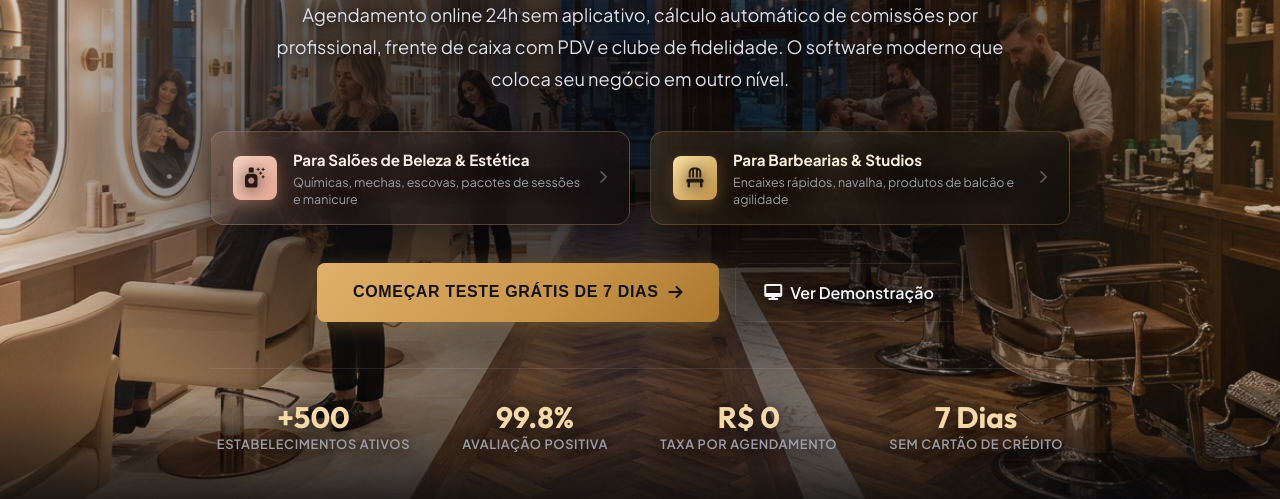
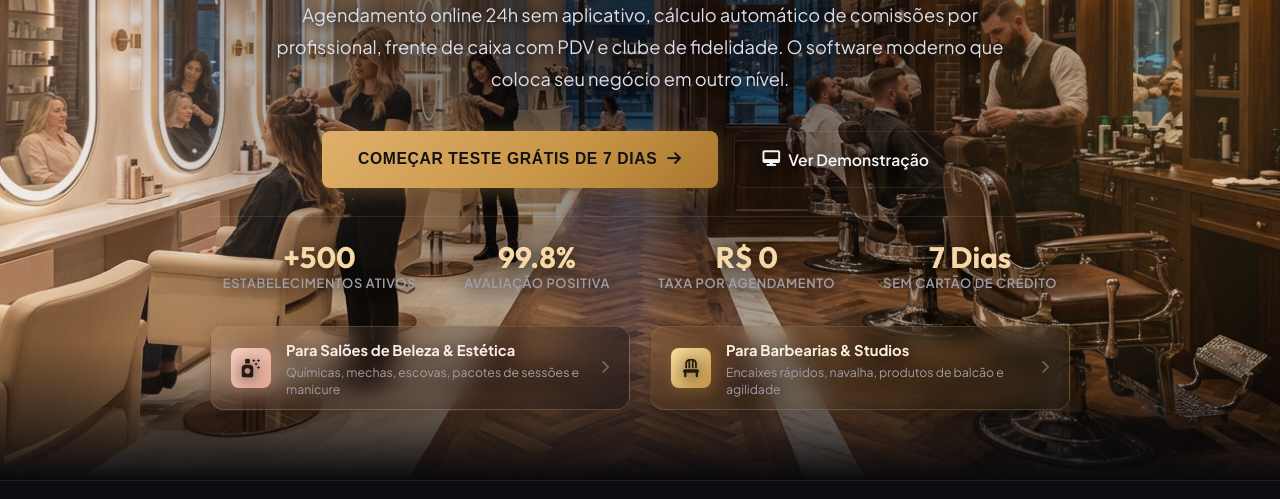
Before and after one commit to leooaguiarr/lx_salao_saas, a website: page public/landing.html in a window 1280 px wide. Shown: the part 456-955 px from the top of the page. Drawn offline with nearby package versions, Linux system fonts and the light colour scheme.

Commit message:
feat(landing): reposicionar cards de nicho na base do hero para abrir visibilidade da imagem central

```diff
--- a/public/landing.html
+++ b/public/landing.html
@@ -11,7 +11,7 @@
     <!-- Font Awesome 6 -->
     <link rel="stylesheet" href="https://cdnjs.cloudflare.com/ajax/libs/font-awesome/6.4.0/css/all.min.css">
     <!-- Estilo de Luxo Qutter -->
-    <link rel="stylesheet" href="qutter-landing.css?v=3">
+    <link rel="stylesheet" href="qutter-landing.css?v=4">
 </head>
 <body>
 
@@ -100,31 +100,6 @@
                     Agendamento online 24h sem aplicativo, cálculo automático de comissões por profissional, frente de caixa com PDV e clube de fidelidade. O software moderno que coloca seu negócio em outro nível.
                 </p>
 
-                <!-- DUAL VALUE PILLS: DUAS ESPECIALIDADES LADO A LADO -->
-                <div class="hero-dual-pills">
-                    <div class="dual-pill-card pill-feminine" onclick="selecionarNicho('salao'); document.getElementById('nichos').scrollIntoView({behavior:'smooth'});">
-                        <div class="pill-icon-wrap">
-                            <i class="fa-solid fa-spray-can-sparkles"></i>
-                        </div>
-                        <div class="pill-text-wrap">
-                            <strong>Para Salões de Beleza & Estética</strong>
-                            <span>Químicas, mechas, escovas, pacotes de sessões e manicure</span>
-                        </div>
-                        <i class="fa-solid fa-chevron-right pill-arrow"></i>
-                    </div>
-
-                    <div class="dual-pill-card pill-masculine" onclick="selecionarNicho('barbearia'); document.getElementById('nichos').scrollIntoView({behavior:'smooth'});">
-                        <div class="pill-icon-wrap">
-                            <i class="fa-solid fa-chair"></i>
-                        </div>
-                        <div class="pill-text-wrap">
-                            <strong>Para Barbearias & Studios</strong>
-                            <span>Encaixes rápidos, navalha, produtos de balcão e agilidade</span>
-                        </div>
-                        <i class="fa-solid fa-chevron-right pill-arrow"></i>
-                    </div>
-                </div>
-
                 <!-- BOTÕES DE AÇÃO CENTRAIS -->
                 <div class="hero-buttons hero-buttons-centered">
                     <button onclick="abrirModalTrial('equipe_4')" class="btn-qutter-gold btn-hero-cta">
@@ -152,6 +127,31 @@
                     <div class="hero-stat">
                         <span class="hero-stat-number">7 Dias</span>
                         <span class="hero-stat-label">Sem Cartão de Crédito</span>
+                    </div>
+                </div>
+
+                <!-- DUAL VALUE PILLS: DUAS ESPECIALIDADES LADO A LADO (BASE DO HERO) -->
+                <div class="hero-dual-pills">
+                    <div class="dual-pill-card pill-feminine" onclick="selecionarNicho('salao'); document.getElementById('nichos').scrollIntoView({behavior:'smooth'});">
+                        <div class="pill-icon-wrap">
+                            <i class="fa-solid fa-spray-can-sparkles"></i>
+                        </div>
+                        <div class="pill-text-wrap">
+                            <strong>Para Salões de Beleza & Estética</strong>
+                            <span>Químicas, mechas, escovas, pacotes de sessões e manicure</span>
+                        </div>
+                        <i class="fa-solid fa-chevron-right pill-arrow"></i>
+                    </div>
+
+                    <div class="dual-pill-card pill-masculine" onclick="selecionarNicho('barbearia'); document.getElementById('nichos').scrollIntoView({behavior:'smooth'});">
+                        <div class="pill-icon-wrap">
+                            <i class="fa-solid fa-chair"></i>
+                        </div>
+                        <div class="pill-text-wrap">
+                            <strong>Para Barbearias & Studios</strong>
+                            <span>Encaixes rápidos, navalha, produtos de balcão e agilidade</span>
+                        </div>
+                        <i class="fa-solid fa-chevron-right pill-arrow"></i>
                     </div>
                 </div>
             </div>
--- a/public/qutter-landing.css
+++ b/public/qutter-landing.css
@@ -326,12 +326,12 @@ h1, h2, h3, h4, .font-heading {
     background: radial-gradient(circle at 82% 48%, rgba(205, 155, 75, 0.25) 0%, transparent 65%);
 }
 
-/* VIGNETTE INVERTIDA: Escurece apenas o centro atrás do texto e mantém as laterais 100% nítidas e visíveis */
+/* VIGNETTE INVERTIDA: Escurece suavemente atrás do título e mantém a imagem central e as laterais nítidas e visíveis */
 .hero-vignette {
     position: absolute;
     inset: 0;
-    background: radial-gradient(ellipse at 50% 50%, rgba(9, 9, 12, 0.85) 0%, rgba(9, 9, 12, 0.68) 38%, rgba(9, 9, 12, 0.18) 70%, transparent 100%),
-                linear-gradient(to bottom, rgba(9, 9, 12, 0.75) 0%, transparent 18%, transparent 82%, #09090c 100%);
+    background: radial-gradient(ellipse at 50% 24%, rgba(9, 9, 12, 0.82) 0%, rgba(9, 9, 12, 0.48) 36%, rgba(9, 9, 12, 0.08) 65%, transparent 100%),
+                linear-gradient(to bottom, rgba(9, 9, 12, 0.70) 0%, transparent 18%, transparent 82%, #09090c 100%);
     z-index: 3;
     pointer-events: none;
 }
@@ -434,63 +434,95 @@ h1, h2, h3, h4, .font-heading {
     text-shadow: 0 2px 12px rgba(0, 0, 0, 0.9);
 }
 
-/* DUAL VALUE PILLS (DOIS MUNDOS LADO A LADO) */
+/* BOTÕES DE AÇÃO CENTRAIS */
+.hero-buttons-centered {
+    display: flex;
+    justify-content: center;
+    gap: 16px;
+    margin-bottom: 28px;
+    flex-wrap: wrap;
+}
+
+.btn-hero-cta {
+    padding: 15px 36px !important;
+    font-size: 0.98rem !important;
+}
+
+.btn-hero-demo {
+    padding: 15px 28px !important;
+    font-size: 0.98rem !important;
+}
+
+/* PROVAS SOCIAIS E ESTATÍSTICAS */
+.hero-stats-centered {
+    display: flex;
+    justify-content: center;
+    gap: 48px;
+    padding-top: 24px;
+    border-top: 1px solid rgba(255, 255, 255, 0.09);
+    flex-wrap: wrap;
+    width: 100%;
+    max-width: 860px;
+    margin-bottom: 32px;
+}
+
+/* DUAL VALUE PILLS (NA BASE DO HERO - ACESSO RÁPIDO AOS NICHOS) */
 .hero-dual-pills {
     display: grid;
     grid-template-columns: 1fr 1fr;
     gap: 20px;
     width: 100%;
     max-width: 860px;
-    margin: 0 auto 38px;
+    margin: 0 auto;
 }
 
 .dual-pill-card {
     display: flex;
     align-items: center;
-    gap: 16px;
-    padding: 16px 22px;
+    gap: 15px;
+    padding: 12px 20px;
     border-radius: var(--radius-md);
-    backdrop-filter: blur(16px);
-    -webkit-backdrop-filter: blur(16px);
+    backdrop-filter: blur(12px);
+    -webkit-backdrop-filter: blur(12px);
     transition: all 0.3s cubic-bezier(0.16, 1, 0.3, 1);
     cursor: pointer;
     text-align: left;
 }
 
 .dual-pill-card.pill-feminine {
-    background: linear-gradient(135deg, rgba(232, 168, 146, 0.12) 0%, rgba(18, 14, 16, 0.85) 100%);
-    border: 1px solid rgba(232, 168, 146, 0.28);
-    box-shadow: 0 4px 20px rgba(0, 0, 0, 0.3);
+    background: linear-gradient(135deg, rgba(232, 168, 146, 0.10) 0%, rgba(18, 14, 16, 0.55) 100%);
+    border: 1px solid rgba(232, 168, 146, 0.24);
+    box-shadow: 0 4px 20px rgba(0, 0, 0, 0.25);
 }
 
 .dual-pill-card.pill-feminine:hover {
     transform: translateY(-3px);
     border-color: #e8a892;
     box-shadow: 0 10px 30px rgba(232, 168, 146, 0.28);
-    background: linear-gradient(135deg, rgba(232, 168, 146, 0.18) 0%, rgba(24, 18, 20, 0.9) 100%);
+    background: linear-gradient(135deg, rgba(232, 168, 146, 0.18) 0%, rgba(24, 18, 20, 0.80) 100%);
 }
 
 .dual-pill-card.pill-masculine {
-    background: linear-gradient(135deg, rgba(200, 149, 71, 0.12) 0%, rgba(18, 16, 12, 0.85) 100%);
-    border: 1px solid rgba(200, 149, 71, 0.28);
-    box-shadow: 0 4px 20px rgba(0, 0, 0, 0.3);
+    background: linear-gradient(135deg, rgba(200, 149, 71, 0.10) 0%, rgba(18, 16, 12, 0.55) 100%);
+    border: 1px solid rgba(200, 149, 71, 0.24);
+    box-shadow: 0 4px 20px rgba(0, 0, 0, 0.25);
 }
 
 .dual-pill-card.pill-masculine:hover {
     transform: translateY(-3px);
     border-color: #c89547;
     box-shadow: 0 10px 30px rgba(200, 149, 71, 0.28);
-    background: linear-gradient(135deg, rgba(200, 149, 71, 0.18) 0%, rgba(26, 20, 14, 0.9) 100%);
+    background: linear-gradient(135deg, rgba(200, 149, 71, 0.18) 0%, rgba(26, 20, 14, 0.80) 100%);
 }
 
 .pill-icon-wrap {
-    width: 44px;
-    height: 44px;
+    width: 40px;
+    height: 40px;
     border-radius: var(--radius-sm);
     display: flex;
     align-items: center;
     justify-content: center;
-    font-size: 1.25rem;
+    font-size: 1.15rem;
     flex-shrink: 0;
 }
 
@@ -513,7 +545,7 @@ h1, h2, h3, h4, .font-heading {
 }
 
 .pill-text-wrap strong {
-    font-size: 0.95rem;
+    font-size: 0.92rem;
     font-weight: 700;
     margin-bottom: 2px;
 }
@@ -522,7 +554,7 @@ h1, h2, h3, h4, .font-heading {
 .pill-masculine .pill-text-wrap strong { color: #fbf0dc; }
 
 .pill-text-wrap span {
-    font-size: 0.78rem;
+    font-size: 0.77rem;
     color: var(--text-muted);
     line-height: 1.35;
 }
@@ -536,37 +568,6 @@ h1, h2, h3, h4, .font-heading {
 .dual-pill-card:hover .pill-arrow {
     transform: translateX(4px);
     color: #ffffff;
-}
-
-/* BOTÕES DE AÇÃO CENTRAIS */
-.hero-buttons-centered {
-    display: flex;
-    justify-content: center;
-    gap: 16px;
-    margin-bottom: 46px;
-    flex-wrap: wrap;
-}
-
-.btn-hero-cta {
-    padding: 16px 36px !important;
-    font-size: 1rem !important;
-}
-
-.btn-hero-demo {
-    padding: 16px 28px !important;
-    font-size: 1rem !important;
-}
-
-/* PROVAS SOCIAIS E ESTATÍSTICAS */
-.hero-stats-centered {
-    display: flex;
-    justify-content: center;
-    gap: 52px;
-    padding-top: 32px;
-    border-top: 1px solid rgba(255, 255, 255, 0.09);
-    flex-wrap: wrap;
-    width: 100%;
-    max-width: 860px;
 }
 
 .hero-stat {
```
